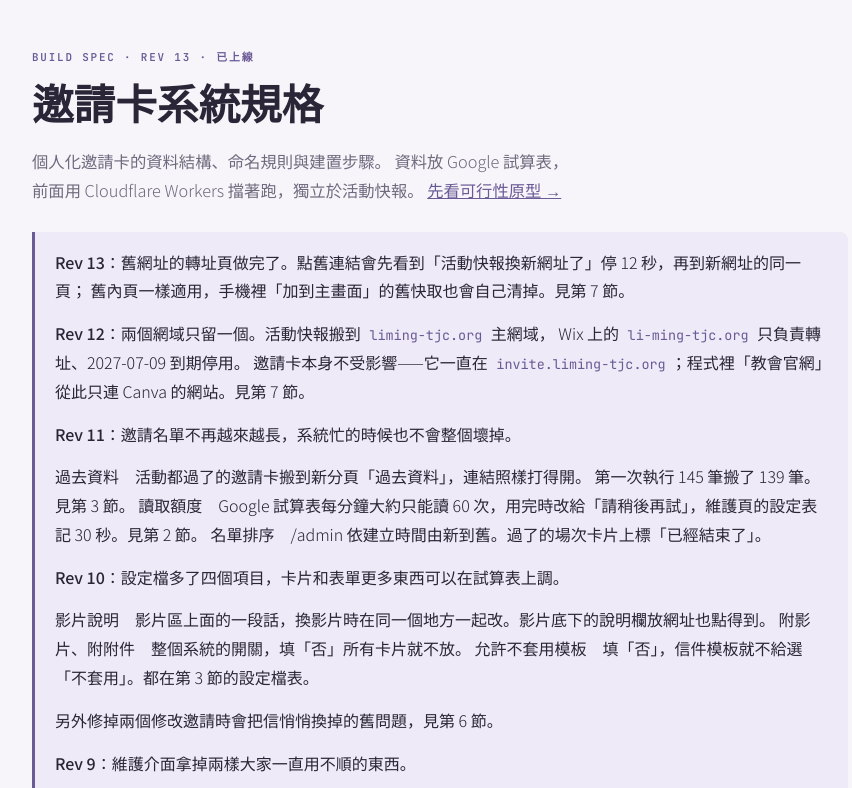
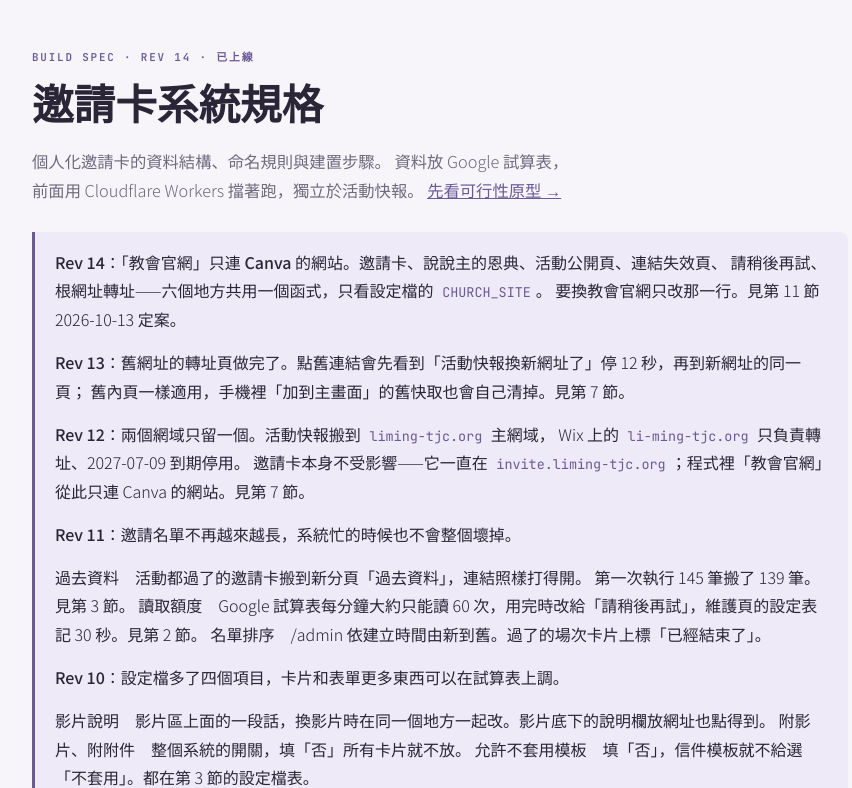
Before and after one commit to TJC-KM/Invite, a website: page docs/規格.html in a window 1280 px wide. Shown: the top 788 px of the page, without its empty margins (200-1052 px from the left). Drawn offline with Linux system fonts and the light colour scheme.

Commit message:
邀請卡規格更新到 Rev 14
摘要加上「教會官網只連 Canva 的網站」：六個地方共用一個函式，只看 CHURCH_SITE。
心得回饋規格的頁尾跟著改成搭配 Rev 14。

```diff
--- a/docs/規格.html
+++ b/docs/規格.html
@@ -197,7 +197,7 @@ ul.plain li::before{
 
 <div class="wrap">
 
-<div class="eyebrow">Build Spec · Rev 13 · 已上線</div>
+<div class="eyebrow">Build Spec · Rev 14 · 已上線</div>
 <h1>邀請卡系統規格</h1>
 <p class="lede">
   個人化邀請卡的資料結構、命名規則與建置步驟。
@@ -206,6 +206,9 @@ ul.plain li::before{
 </p>
 
 <div class="verdict">
+  <p><b>Rev 14：「教會官網」只連 Canva 的網站。</b>邀請卡、說說主的恩典、活動公開頁、連結失效頁、
+  請稍後再試、根網址轉址——六個地方共用一個函式，只看設定檔的 <code>CHURCH_SITE</code>。
+  要換教會官網只改那一行。見第 11 節 2026-10-13 定案。</p>
   <p><b>Rev 13：舊網址的轉址頁做完了。</b>點舊連結會先看到「活動快報換新網址了」停 12 秒，再到新網址的同一頁；
   舊內頁一樣適用，手機裡「加到主畫面」的舊快取也會自己清掉。見第 7 節。</p>
   <p><b>Rev 12：兩個網域只留一個。</b>活動快報搬到 <code>liming-tjc.org</code> 主網域，
@@ -1284,7 +1287,8 @@ LINE 訊息會變成「簡嘉雯<b>平安平安</b>，我是…」。</p>
 </ul>
 
 <div class="foot">
-  規格 Rev 13 · 2026-10-13（依實際完成的系統回填）
+  規格 Rev 14 · 2026-10-13（依實際完成的系統回填）
+
 
 
 
```
Also changed, not shown: docs/心得回饋規格.html (+2 -1 lines).
